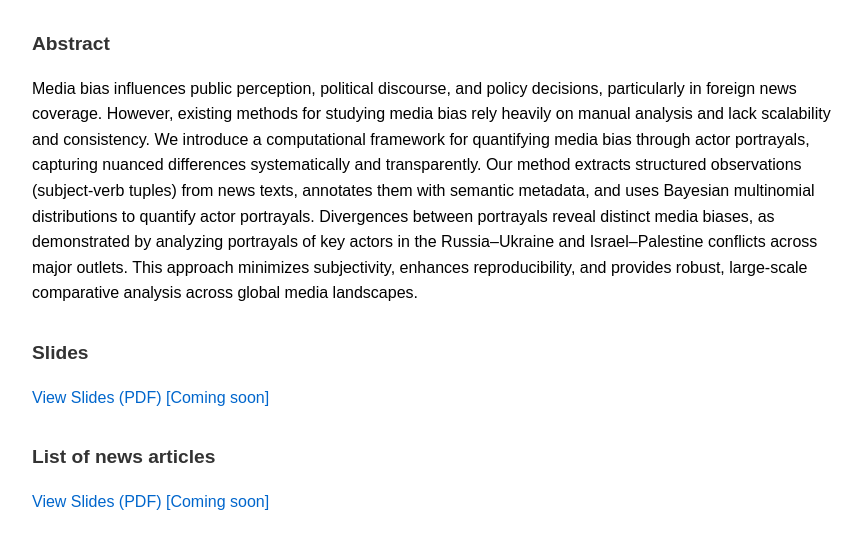
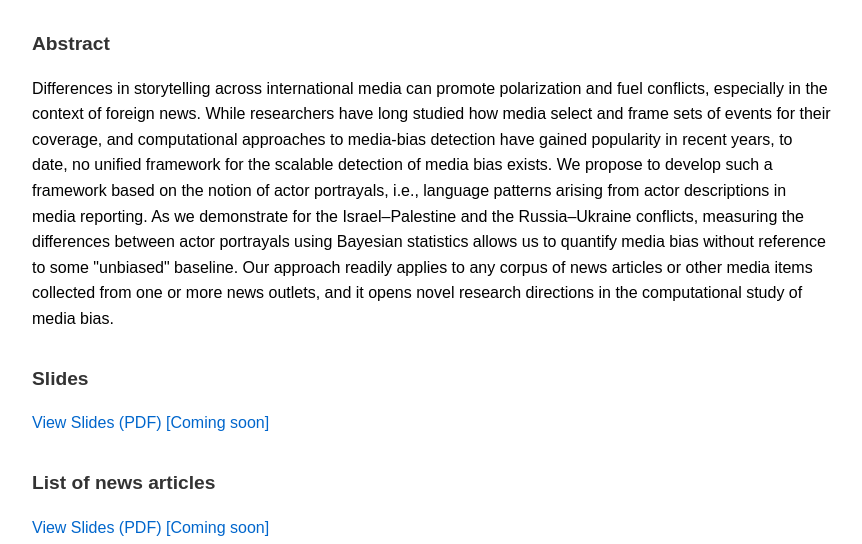
Before and after one commit to alesalloum/alesalloum.github.io, a plain HTML site: page project_ap.html in a window 1280 px wide. Shown: the part 174-718 px from the top of the page, without its empty margins (208-1070 px from the left). Drawn offline with Linux system fonts and the light colour scheme.

Commit message:
Update project_ap.html

```diff
--- a/project_ap.html
+++ b/project_ap.html
@@ -37,12 +37,11 @@
 
   <h2>Abstract</h2>
   <p>
-    Media bias influences public perception, political discourse, and policy decisions, particularly in foreign news coverage.
-    However, existing methods for studying media bias rely heavily on manual analysis and lack scalability and consistency.
-    We introduce a computational framework for quantifying media bias through actor portrayals, capturing nuanced differences systematically and transparently.
-    Our method extracts structured observations (subject-verb tuples) from news texts, annotates them with semantic metadata, and uses Bayesian multinomial distributions to quantify actor portrayals.
-    Divergences between portrayals reveal distinct media biases, as demonstrated by analyzing portrayals of key actors in the Russia–Ukraine and Israel–Palestine conflicts across major outlets.
-    This approach minimizes subjectivity, enhances reproducibility, and provides robust, large-scale comparative analysis across global media landscapes.
+    Differences in storytelling across international media can promote polarization and fuel conflicts, especially in the context of foreign news.
+    While researchers have long studied how media select and frame sets of events for their coverage, and computational approaches to media-bias detection have gained popularity in recent years, to date, no unified framework for the scalable detection of media bias exists.
+    We propose to develop such a framework based on the notion of actor portrayals, i.e., language patterns arising from actor descriptions in media reporting.
+    As we demonstrate for the Israel–Palestine and the Russia–Ukraine conflicts, measuring the differences between actor portrayals using Bayesian statistics allows us to quantify media bias without reference to some "unbiased" baseline.
+    Our approach readily applies to any corpus of news articles or other media items collected from one or more news outlets, and it opens novel research directions in the computational study of media bias.
   </p>
 
   <h2>Slides</h2>
```
